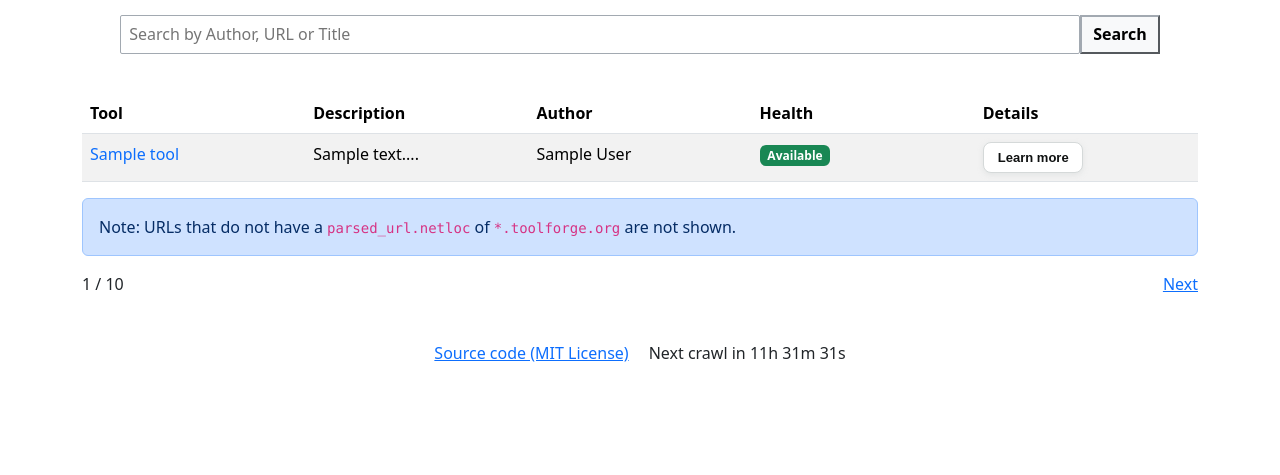
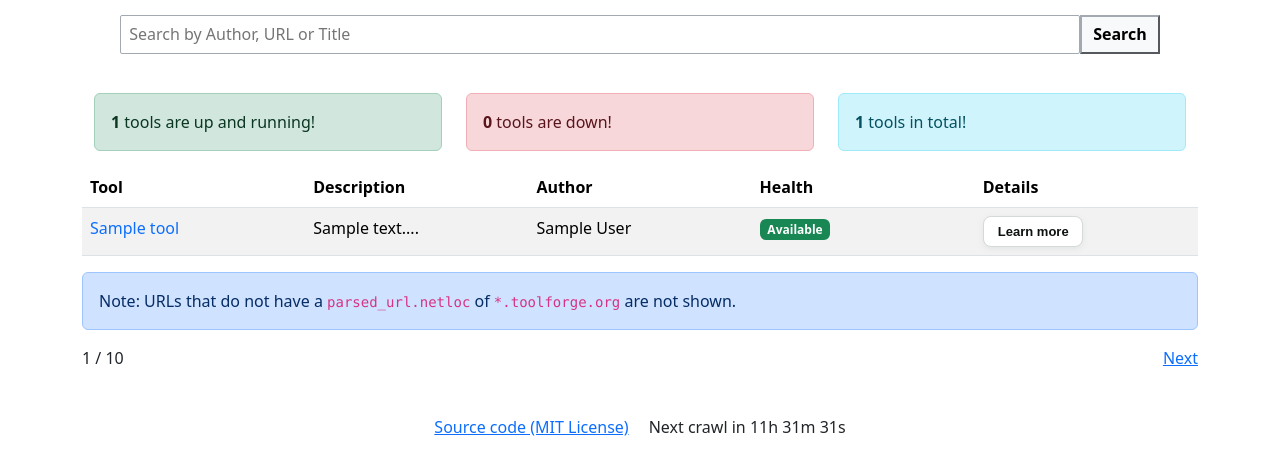
Before and after one commit to gopavasanth/ToolWatch, a Flask app: page / in a window 1280 px wide. Shown: the part 56-531 px from the top of the page. Run offline with Flask 3, Linux system fonts and the light colour scheme; tables that the repository leaves empty hold one stand-in row (values such as "Sample post"); some libraries are stand-ins or nearby versions.

Commit message:
Add stats

```diff
--- a/app.py
+++ b/app.py
@@ -14,7 +14,6 @@ app = Flask(__name__)
 app.config["MARIADB_URI"] = config["MARIADB_URI"]
 page_limit = config["page_limit"]
 
-
 @app.route("/")
 def index():
     session = Session()
@@ -22,20 +21,30 @@ def index():
     tools = session.query(Tool).all()
     paginated_tools = tools[(curr_page - 1) * page_limit : curr_page * page_limit]
 
+    # Calculate health stats
+    total_tools = len(set(tools))
+    tools_up = sum(1 for tool in tools if tool.health_status == True)
+    tools_down = total_tools - tools_up
+
     was_crawled = []
     for tool in paginated_tools:
         url_parsed = urlparse(tool.url)
-        if url_parsed.hostname != None and "toolforge.org" in url_parsed.hostname:
+        if url_parsed.hostname is not None and "toolforge.org" in url_parsed.hostname:
             was_crawled.append(True)
         else:
             was_crawled.append(False)
+
     return render_template(
         "index.html",
         tools=paginated_tools,
         was_crawled=was_crawled,
         curr_page=curr_page,
         total_pages=tools[0].total_pages,
+        tools_up=tools_up,
+        tools_down=tools_down,
+        total_tools=total_tools
     )
+
 
 
 @app.route("/search")
--- a/templates/index.html
+++ b/templates/index.html
@@ -114,6 +114,25 @@
       </form>
     </div>
     <div class="container mt-4">
+      <div class="container mt-4">
+        <div class="row">
+          <div class="col-md-4">
+            <div class="alert alert-success" role="alert">
+              <strong>{{ tools_up }}</strong> tools are up and running!
+            </div>
+          </div>
+          <div class="col-md-4">
+            <div class="alert alert-danger" role="alert">
+              <strong>{{ tools_down }}</strong> tools are down!
+            </div>
+          </div>
+          <div class="col-md-4">
+            <div class="alert alert-info" role="alert">
+              <strong>{{ total_tools }}</strong> tools in total!
+            </div>
+          </div>
+        </div>
+      </div>
       <table class="table table-striped" style="table-layout: fixed">
         <thead>
           <tr>
```
